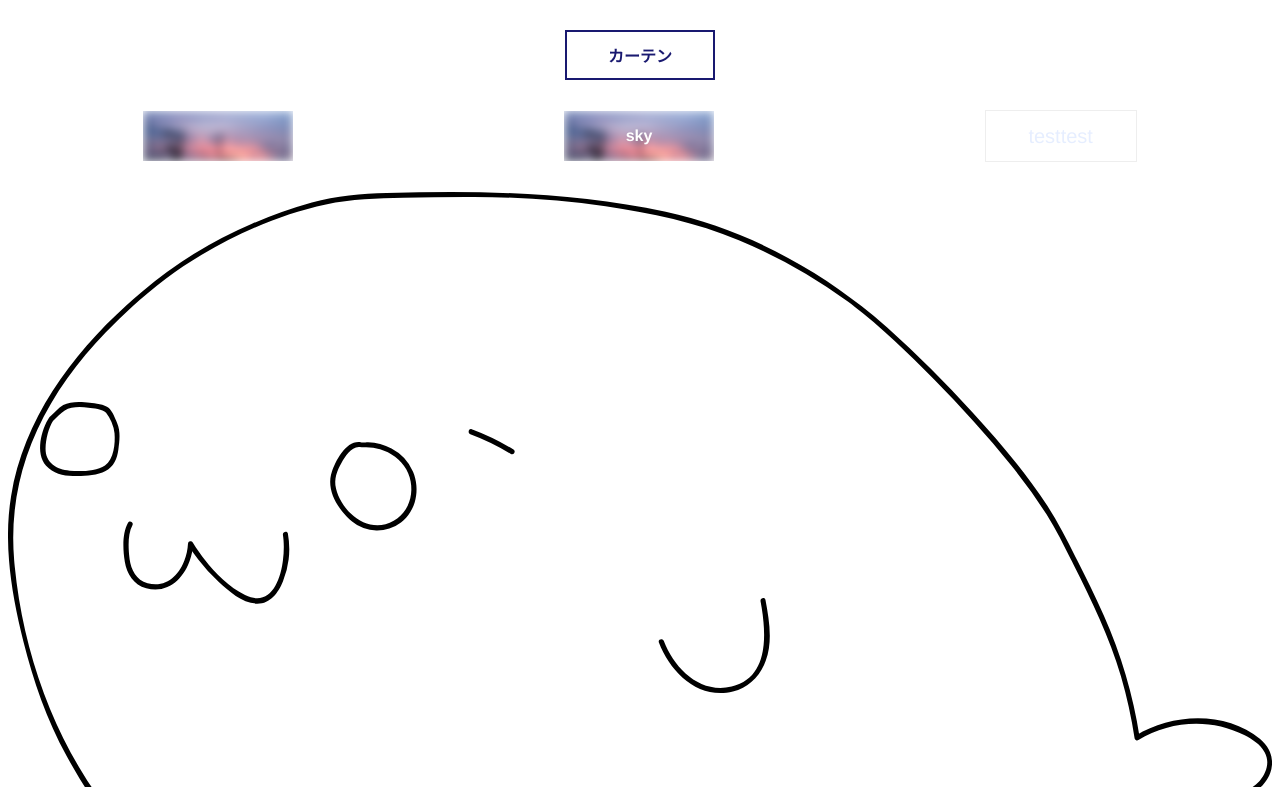
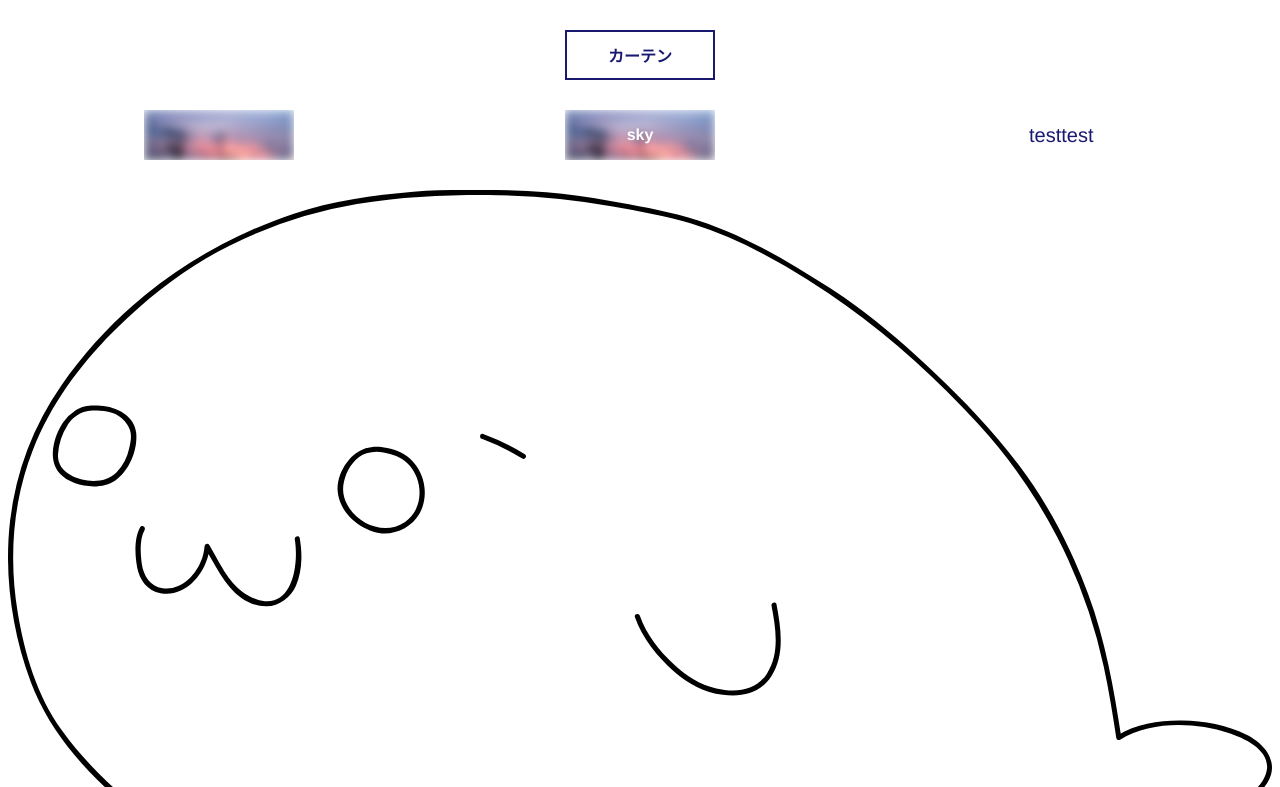
Before and after one commit to heines/learn-css, a Vue app in the folder learn-css-dev/: page / in a window 1280 px wide. Shown: the part 1473-2260 px from the top of the page. Built offline with nearby package versions, Linux system fonts and the light colour scheme.

Commit message:
SCSSファイル作成。svg画像変更。

```diff
--- /dev/null
+++ b/learn-css-dev/src/css/Object/Project/_btn-fill.scss
@@ -0,0 +1,44 @@
+@import '../../_variables.scss';
+
+.p-btn-fill {
+  width: 150px;
+  height: 50px;
+  position: relative;
+  // border: 1px solid #eee;
+  line-height: 50px;
+  font-size: 20px;
+  text-align: center;
+  color: $midnight;
+  &::before, &::after {
+    clip: rect(0,0,50px,0);
+  }
+  &::before {
+    width: 100%;
+    height: 50px;
+    position: absolute;
+    bottom: 0;
+    content: attr(data-text);
+    color: $azureblue;
+    line-height: 50px;
+  }
+  &::after {
+    width: 80%;
+    height: 100%;
+    position: absolute;
+    bottom: 10px;
+    content: '';
+    border-bottom: 1px solid $azureblue;
+  }
+  &:hover, &:hover::before, &:hover::after {
+    animation-name: fillin;
+    animation-duration: 1.0s;
+    animation-timing-function: linear;
+    animation-fill-mode: forwards;
+  }
+}
+
+@keyframes fillin {
+  to {
+    clip: rect(0,150px,100px,0);
+  }
+}
--- a/learn-css-dev/src/pages/buttons.vue
+++ b/learn-css-dev/src/pages/buttons.vue
@@ -50,7 +50,7 @@
           .p-btn-blur-opacity__bg2
         a.c-btn.p-btn-fill(href='#' data-text='testtest') testtest
       .c-flexbox
-        img(src='../assets/test.svg')
+        img(src='../assets/shobon.svg')
 </template>
 
 <script>
@@ -79,38 +79,6 @@
   @import '../css/Object/Project/_image-box.scss';
   @import '../css/Object/Project/_btn-biscuit.scss';
   @import '../css/Object/Project/_cookie.scss';
+  @import '../css/Object/Project/_btn-fill.scss';
   @import '../css/Layout/_layout.scss';
-
-  .p-btn-fill {
-    width: 150px;
-    height: 50px;
-    position: relative;
-    border: 1px solid #eee;
-    line-height: 50px;
-    font-size: 20px;
-    text-align: center;
-    color: $sky;
-    &::before {
-      width: 100%;
-      height: 100px;
-      position: absolute;
-      top: 0;
-      left: 0;
-      content: attr(data-text);
-      color: $midnight;
-      clip: rect(0,0,100px,0);
-    }
-    &:hover::before {
-      animation-name: fillin;
-      animation-duration: 1.0s;
-      animation-timing-function: linear;
-      animation-fill-mode: forwards;
-    }
-  }
-
-  @keyframes fillin {
-    to {
-      clip: rect(0,150px,100px,0);
-    }
-  }
 </style>
```
Also changed, not shown: learn-css-dev/src/components/manuscript0.vue (added, +103 -0 lines), learn-css-dev/src/assets/shobon.svg (added), learn-css-dev/src/assets/test.svg (deleted), 12 other files (tests, documents, lock files or other folders).
